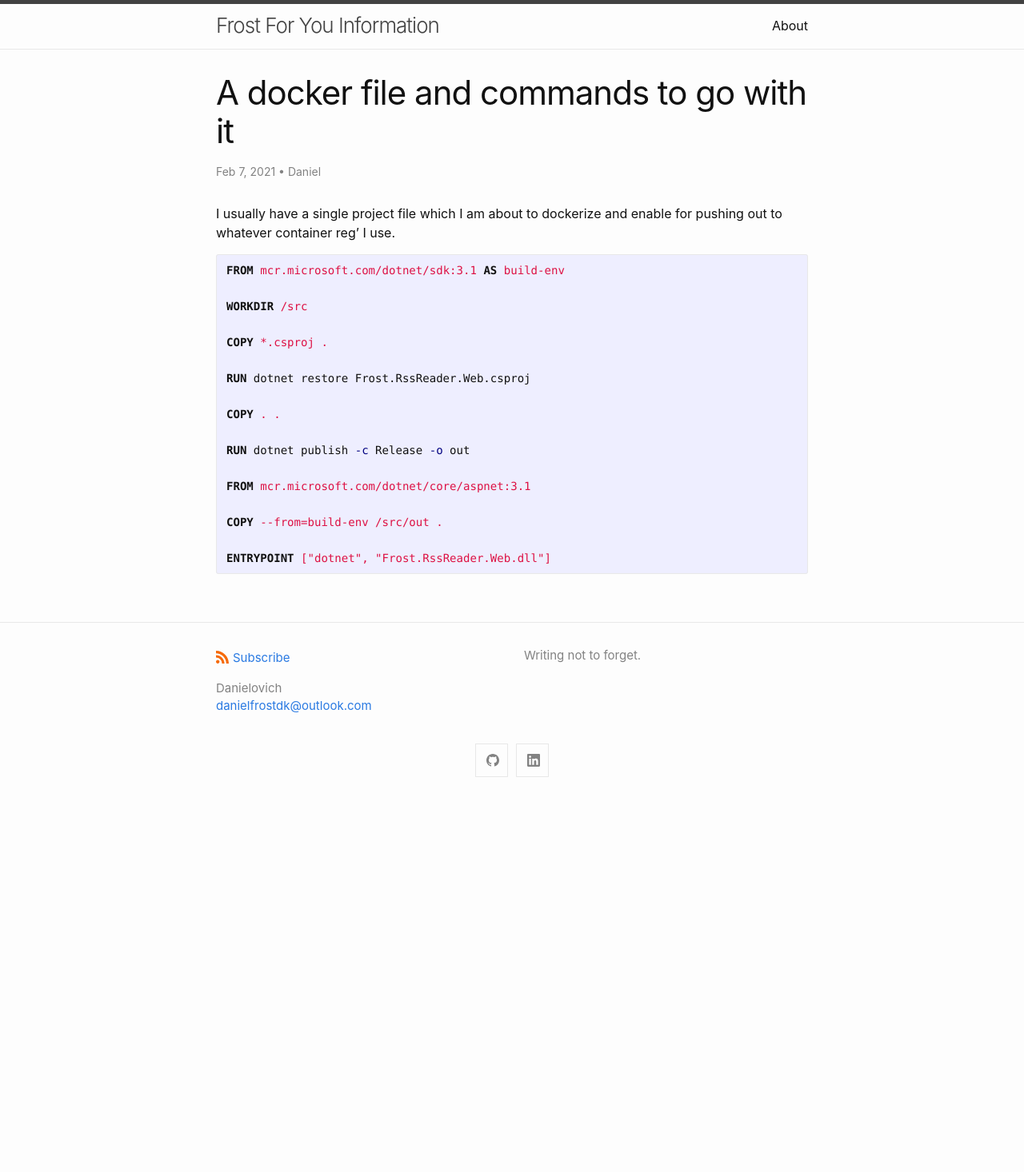
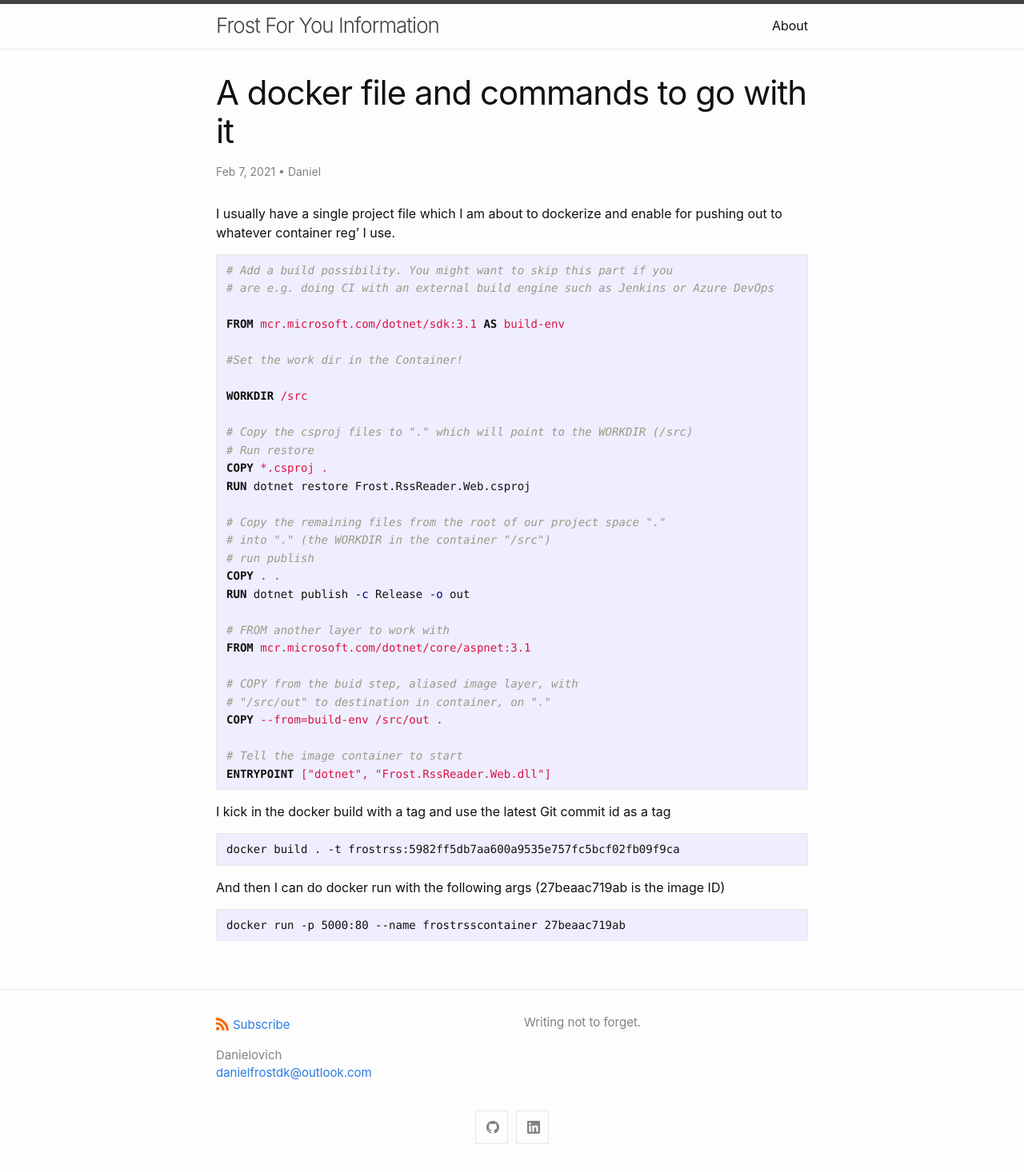
Before and after one commit to Danielovich/danielovich.github.io, a Jekyll site: the page built from _posts/2021-02-07-a-docker-file.md, in a window 1280 px wide. Shown: the whole page at 80% size. Built offline with Jekyll 4.4.1, drawn with Linux system fonts in a browser that asks for light colours; before the commit the page ends 1007 px from its top, so only the background shows below that.

Commit message:
docker post

````diff
--- a/_posts/2021-02-07-a-docker-file.md
+++ b/_posts/2021-02-07-a-docker-file.md
@@ -10,21 +10,45 @@ published: true
 I usually have a single project file which I am about to dockerize and enable for pushing out to whatever container reg' I use.
 
 ```docker
+# Add a build possibility. You might want to skip this part if you
+# are e.g. doing CI with an external build engine such as Jenkins or Azure DevOps
+
 FROM mcr.microsoft.com/dotnet/sdk:3.1 AS build-env
+
+#Set the work dir in the Container!
 
 WORKDIR /src
 
+# Copy the csproj files to "." which will point to the WORKDIR (/src)
+# Run restore
 COPY *.csproj .
-
 RUN dotnet restore Frost.RssReader.Web.csproj
 
+# Copy the remaining files from the root of our project space "."
+# into "." (the WORKDIR in the container "/src")
+# run publish
 COPY . .
-
 RUN dotnet publish -c Release -o out
 
+# FROM another layer to work with
 FROM mcr.microsoft.com/dotnet/core/aspnet:3.1
 
+# COPY from the buid step, aliased image layer, with
+# "/src/out" to destination in container, on "."
 COPY --from=build-env /src/out .
 
+# Tell the image container to start
 ENTRYPOINT ["dotnet", "Frost.RssReader.Web.dll"]
 ```
+
+I kick in the docker build with a tag and use the latest Git commit id as a tag
+
+```docker
+docker build . -t frostrss:5982ff5db7aa600a9535e757fc5bcf02fb09f9ca
+```
+
+And then I can do docker run with the following args (27beaac719ab is the image ID)
+
+```docker
+docker run -p 5000:80 --name frostrsscontainer 27beaac719ab
+```
````
